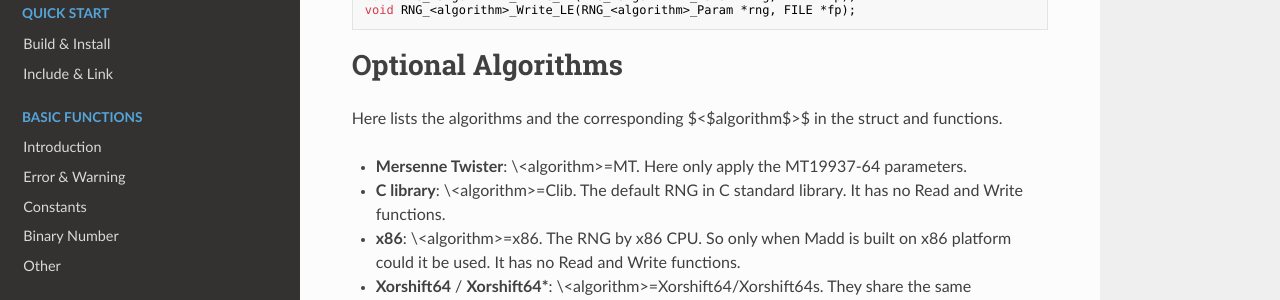
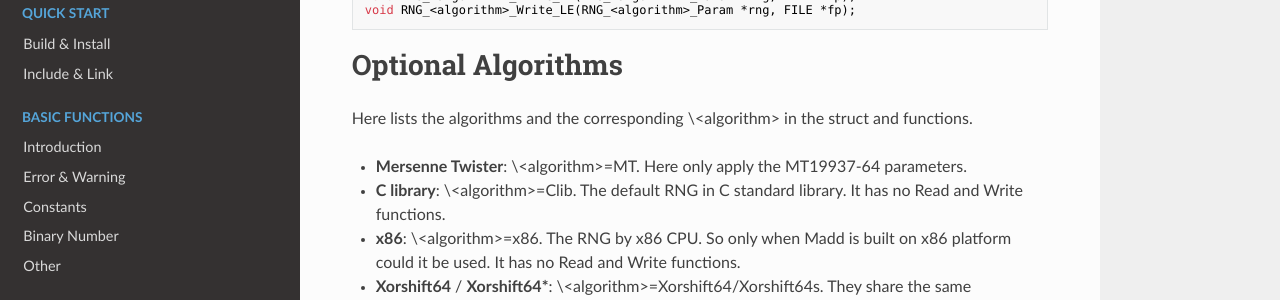
Before and after one commit to zenglinxing/madd, an MkDocs documentation site: the page built from doc/docs/rng-intro.md, in a window 1280 px wide and 900 px high, scrolled down 731 px. Shown: the part 149-449 px from the top of the window. Built offline with MkDocs 1.6.1, drawn with Linux system fonts in a browser that asks for light colours; nearby versions of some CDN libraries.

```diff
--- a/doc/docs/rng-intro.md
+++ b/doc/docs/rng-intro.md
@@ -37,7 +37,7 @@ void RNG_<algorithm>_Write_LE(RNG_<algorithm>_Param *rng, FILE *fp);
 
 # Optional Algorithms
 
-Here lists the algorithms and the corresponding $<$algorithm$>$ in the struct and functions.
+Here lists the algorithms and the corresponding \<algorithm\> in the struct and functions.
 
 * **Mersenne Twister**: \<algorithm\>=MT. Here only apply the MT19937-64 parameters.
 
```
